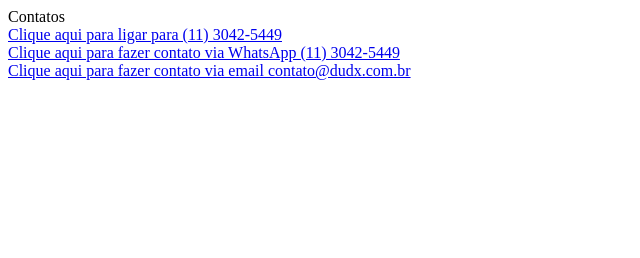
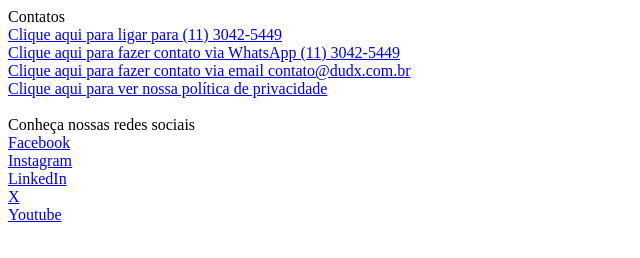
Before and after one commit to dudxtec/site-dudx, a plain HTML site: page contato.html in a window 1280 px wide. Shown: the whole page, without its empty margins (0-640 px from the left). Drawn offline with Linux system fonts and the light colour scheme.

Commit message:
atualiza arquivos

```diff
--- a/contato.html
+++ b/contato.html
@@ -9,8 +9,23 @@
     <br />
     <a href="tel:+551130425449">Clique aqui para ligar para (11) 3042-5449</a>
     <br />
-    <a href="https://api.whatsapp.com/send?phone=556132462673">Clique aqui para fazer contato via WhatsApp (11) 3042-5449</a>
+    <a href="https://api.whatsapp.com/send?phone=55551130425449">Clique aqui para fazer contato via WhatsApp (11) 3042-5449</a>
     <br />
     <a href="mailto:contato@dudx.com.br?subject=Saber mais&body=Gostaria de saber mais sobre os serviços">Clique aqui para fazer contato via email contato@dudx.com.br</a>
+    <br />
+    <a href="./privacidade.pdf">Clique aqui para ver nossa política de privacidade</a>
+    <br />
+    <br />
+    Conheça nossas redes sociais
+    <br />
+    <a href="https://facebook.com/dudxtec">Facebook</a>
+    <br />
+    <a href="https://instagram.com/dudxtec">Instagram</a>
+    <br />
+    <a href="https://linkedin.com/company/dudxtec">LinkedIn</a>
+    <br />
+    <a href="https://x.com/dudxtec">X</a>
+    <br />
+    <a href="https://youtube.com/dudxtec">Youtube</a>
   </body>
 </html>
```
Also changed, not shown: 1 other file.
